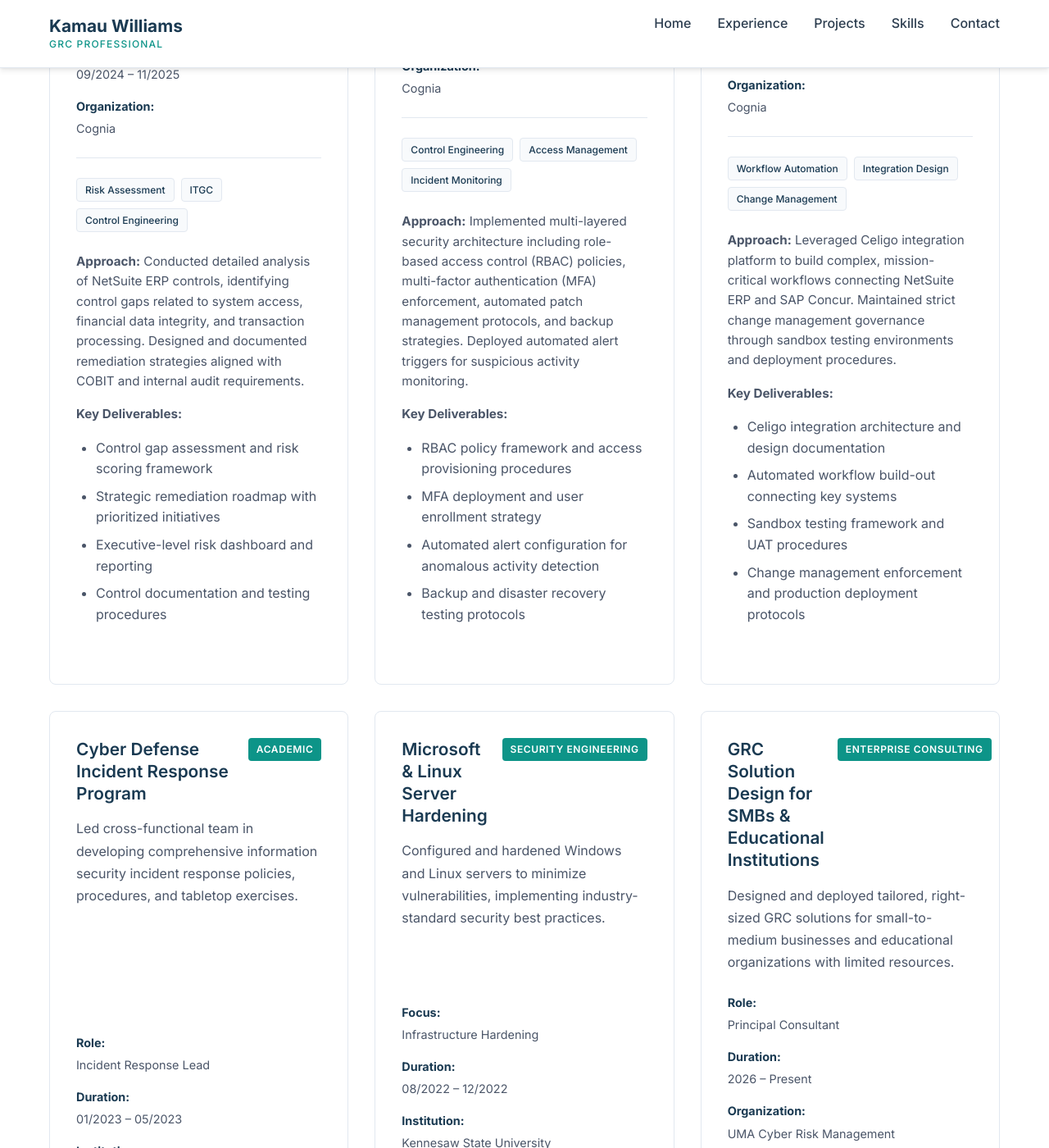
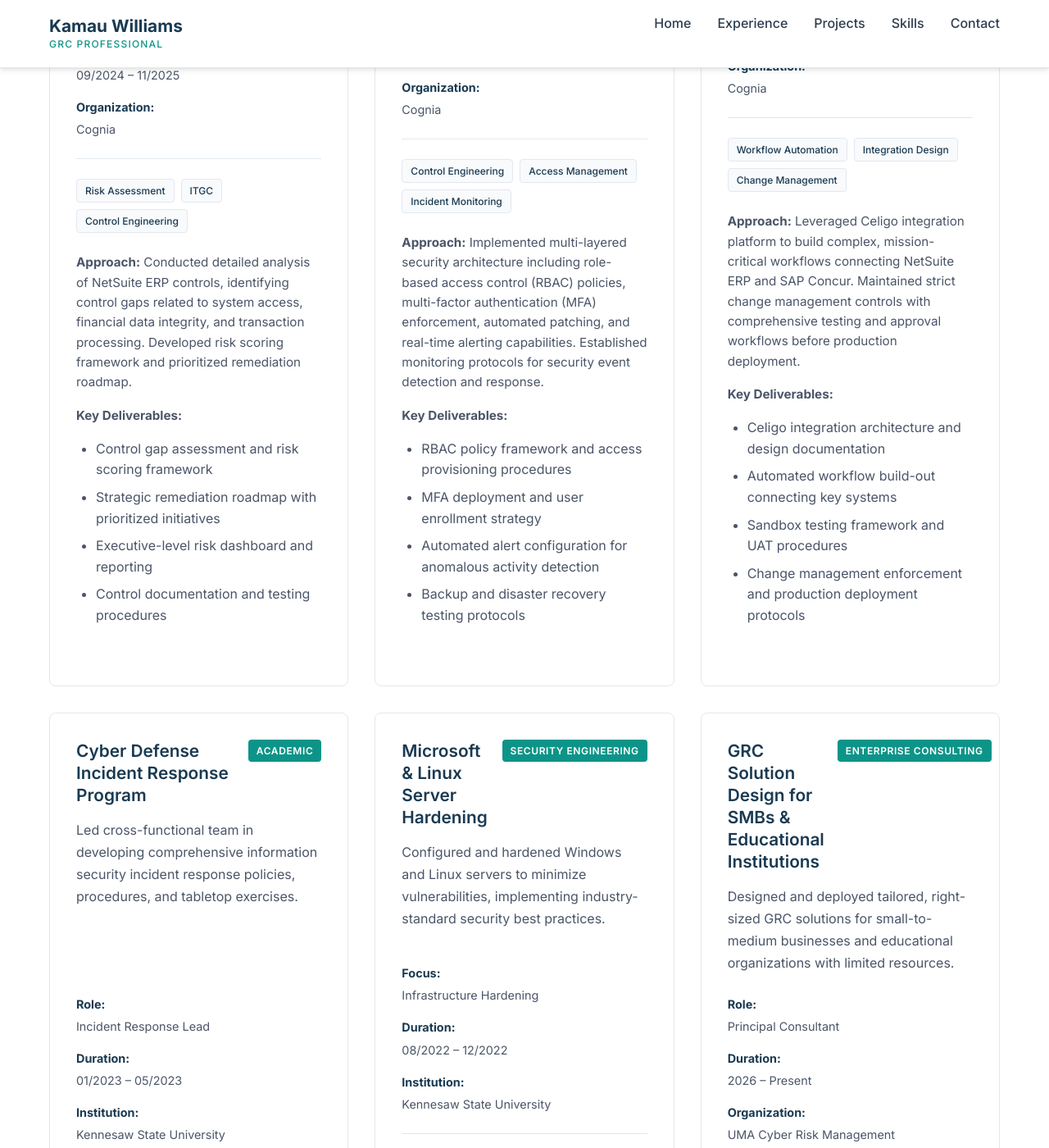
Before and after one commit to kamauwGRC/kamauwGRC.github.io, a Jekyll site: the page built from projects.md, in a window 1280 px wide and 1400 px high, scrolled down 831 px. Shown: the whole window at 82% size. Built offline with Jekyll 4.4.1, drawn with Linux system fonts in a browser that asks for light colours; some of the changed text lies outside the part shown.

```diff
--- a/projects.md
+++ b/projects.md
@@ -41,7 +41,7 @@
                     <span class="method-badge">Control Engineering</span>
                 </div>
                 <p class="project-summary">
-                    <strong>Approach:</strong> Conducted detailed analysis of NetSuite ERP controls, identifying control gaps related to system access, financial data integrity, and transaction processing. Designed and documented remediation strategies aligned with COBIT and internal audit requirements.
+                    <strong>Approach:</strong> Conducted detailed analysis of NetSuite ERP controls, identifying control gaps related to system access, financial data integrity, and transaction processing. Developed risk scoring framework and prioritized remediation roadmap.
                 </p>
                 <p class="project-summary">
                     <strong>Key Deliverables:</strong>
@@ -82,7 +82,7 @@
                     <span class="method-badge">Incident Monitoring</span>
                 </div>
                 <p class="project-summary">
-                    <strong>Approach:</strong> Implemented multi-layered security architecture including role-based access control (RBAC) policies, multi-factor authentication (MFA) enforcement, automated patch management protocols, and backup strategies. Deployed automated alert triggers for suspicious activity monitoring.
+                    <strong>Approach:</strong> Implemented multi-layered security architecture including role-based access control (RBAC) policies, multi-factor authentication (MFA) enforcement, automated patching, and real-time alerting capabilities. Established monitoring protocols for security event detection and response.
                 </p>
                 <p class="project-summary">
                     <strong>Key Deliverables:</strong>
@@ -123,7 +123,7 @@
                     <span class="method-badge">Change Management</span>
                 </div>
                 <p class="project-summary">
-                    <strong>Approach:</strong> Leveraged Celigo integration platform to build complex, mission-critical workflows connecting NetSuite ERP and SAP Concur. Maintained strict change management governance through sandbox testing environments and deployment procedures.
+                    <strong>Approach:</strong> Leveraged Celigo integration platform to build complex, mission-critical workflows connecting NetSuite ERP and SAP Concur. Maintained strict change management controls with comprehensive testing and approval workflows before production deployment.
                 </p>
                 <p class="project-summary">
                     <strong>Key Deliverables:</strong>
@@ -164,7 +164,7 @@
                     <span class="method-badge">Tabletop Exercises</span>
                 </div>
                 <p class="project-summary">
-                    <strong>Approach:</strong> Led enterprise incident response team through iterative policy development process. Coordinated stakeholder engagement, incorporated feedback loops, and executed tabletop exercises to validate incident response procedures.
+                    <strong>Approach:</strong> Led enterprise incident response team through iterative policy development process. Coordinated stakeholder engagement, incorporated feedback loops, and designed realistic tabletop scenarios for team training and capability validation.
                 </p>
                 <p class="project-summary">
                     <strong>Key Deliverables:</strong>
@@ -246,7 +246,7 @@
                     <span class="method-badge">Framework Adaptation</span>
                 </div>
                 <p class="project-summary">
-                    <strong>Approach:</strong> Decomposed NIST CSF 2.0 framework to create simplified, actionable security checklists for resource-constrained environments. Developed HECVAT integration roadmap for educational client vendor assessments. Built digital assessment infrastructure including automated intake and structured forms.
+                    <strong>Approach:</strong> Decomposed NIST CSF 2.0 framework to create simplified, actionable security checklists for resource-constrained environments. Developed HECVAT integration strategy and built digital assessment platform for streamlined client onboarding.
                 </p>
                 <p class="project-summary">
                     <strong>Key Deliverables:</strong>
```
Also changed, not shown: other parts of projects.md (+1 -1 lines).
